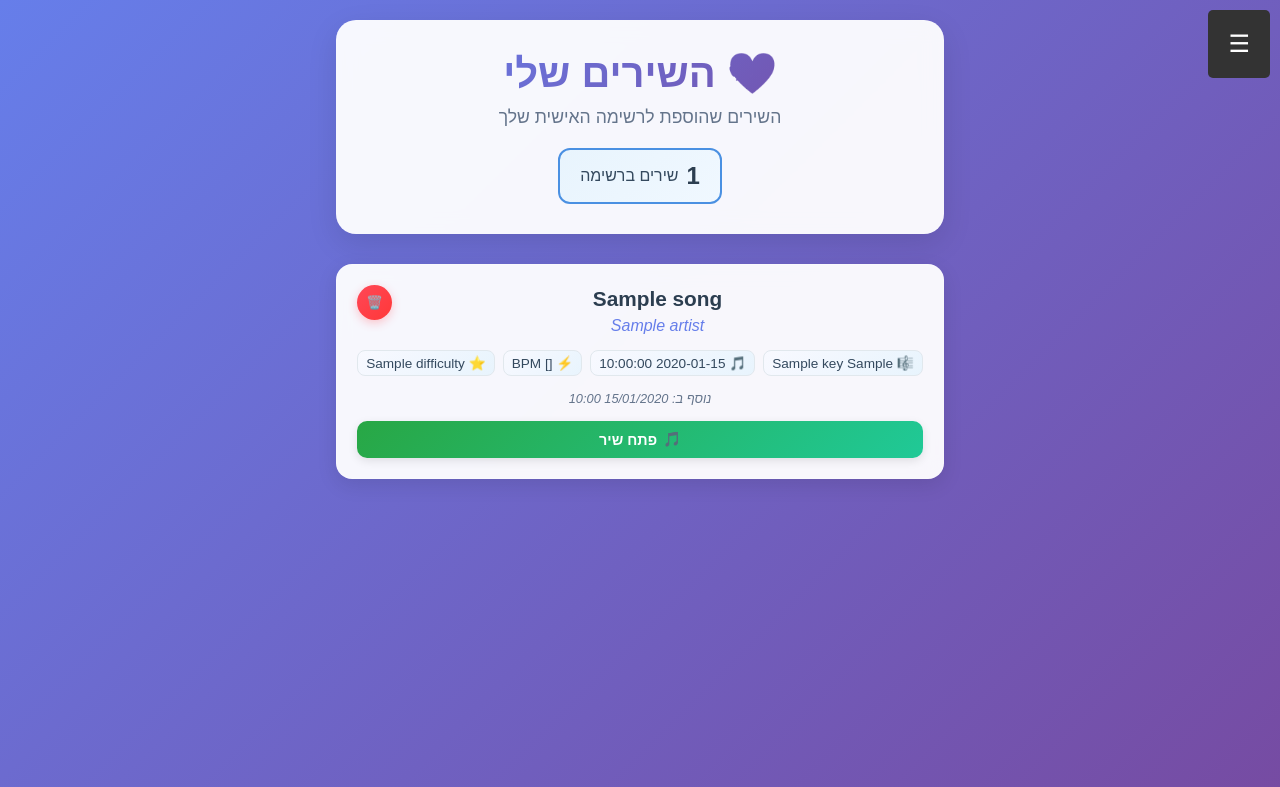
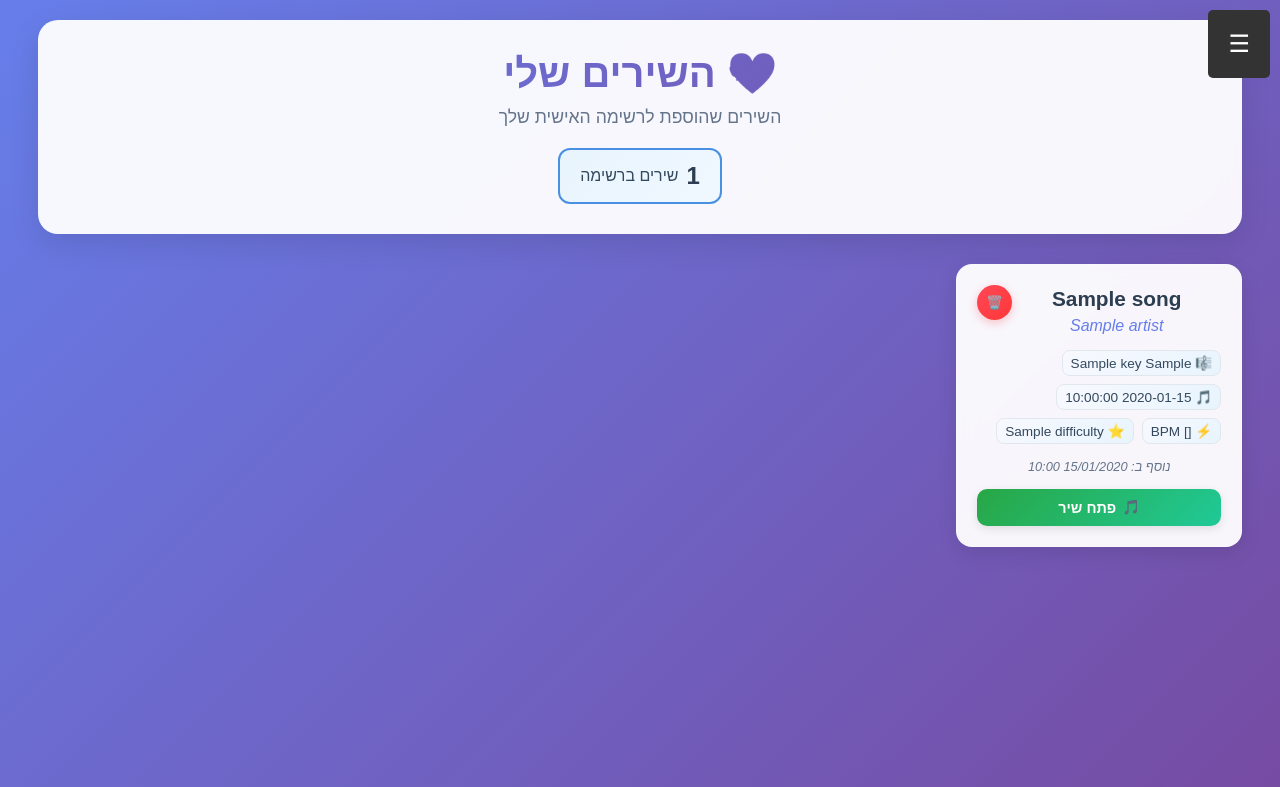
Before and after one commit to rotemakiki/MusicForAll, a Flask app: template templates/my_songs.html in a window 1280 px wide. Shown: the top 787 px of the page. Run offline with Flask 3, Linux system fonts and the light colour scheme; the template is opened without the code that fills it: most values are stand-ins (such as "Sample title", 1, 10 or a date in 2020).

Commit message:
Update my_songs.css
שיפור לרוחב

```diff
--- a/static/css/my_songs.css
+++ b/static/css/my_songs.css
@@ -1,4 +1,4 @@
-/* My Songs Page Styling */
+/* My Songs Page Styling - Full Width Optimized */
 * {
     box-sizing: border-box;
 }
@@ -9,9 +9,10 @@ body {
 }
 
 .my-songs-container {
-    max-width: 1800px;
+    max-width: 98vw;
+    width: 98vw;
     margin: 20px auto;
-    padding: 0 40px;
+    padding: 0 20px;
 }
 
 .page-header {
@@ -63,8 +64,8 @@ body {
 
 .songs-grid {
     display: grid;
-    grid-template-columns: repeat(auto-fill, minmax(320px, 1fr));
-    gap: 25px;
+    grid-template-columns: repeat(auto-fill, minmax(280px, 1fr));
+    gap: 20px;
     margin-bottom: 30px;
 }
 
@@ -327,10 +328,66 @@ body {
     box-shadow: 0 4px 15px rgba(108, 117, 125, 0.4);
 }
 
-/* Responsive Design */
+.single-action {
+    flex: none !important;
+    width: 100%;
+    justify-content: center;
+}
+
+/* רוחב מסך גדול מאוד */
+@media (min-width: 1800px) {
+    .songs-grid {
+        grid-template-columns: repeat(auto-fill, minmax(260px, 1fr));
+        gap: 25px;
+    }
+
+    .my-songs-container {
+        padding: 0 40px;
+    }
+}
+
+/* רוחב מסך בינוני-גדול */
+@media (min-width: 1400px) and (max-width: 1799px) {
+    .songs-grid {
+        grid-template-columns: repeat(auto-fill, minmax(270px, 1fr));
+        gap: 22px;
+    }
+
+    .my-songs-container {
+        padding: 0 30px;
+    }
+}
+
+/* רוחב מסך בינוני */
+@media (min-width: 1200px) and (max-width: 1399px) {
+    .songs-grid {
+        grid-template-columns: repeat(auto-fill, minmax(275px, 1fr));
+        gap: 20px;
+    }
+
+    .my-songs-container {
+        padding: 0 25px;
+    }
+}
+
+/* רוחב מסך קטן-בינוני */
+@media (min-width: 900px) and (max-width: 1199px) {
+    .songs-grid {
+        grid-template-columns: repeat(auto-fill, minmax(280px, 1fr));
+        gap: 18px;
+    }
+
+    .my-songs-container {
+        padding: 0 20px;
+    }
+}
+
+/* Responsive Design for mobile */
 @media (max-width: 768px) {
     .my-songs-container {
         padding: 0 15px;
+        max-width: 95vw;
+        width: 95vw;
     }
 
     .songs-grid {
@@ -354,28 +411,3 @@ body {
         padding: 12px;
     }
 }
-
-.single-action {
-    flex: none !important;
-    width: 100%;
-    justify-content: center;
-}
-
-/* Enhanced Responsive Design for wider screens */
-@media (min-width: 1400px) {
-    .songs-grid {
-        grid-template-columns: repeat(auto-fill, minmax(300px, 1fr));
-        gap: 30px;
-    }
-
-    .my-songs-container {
-        padding: 0 60px;
-    }
-}
-
-@media (min-width: 1600px) {
-    .songs-grid {
-        grid-template-columns: repeat(auto-fill, minmax(280px, 1fr));
-        gap: 35px;
-    }
-}
```
